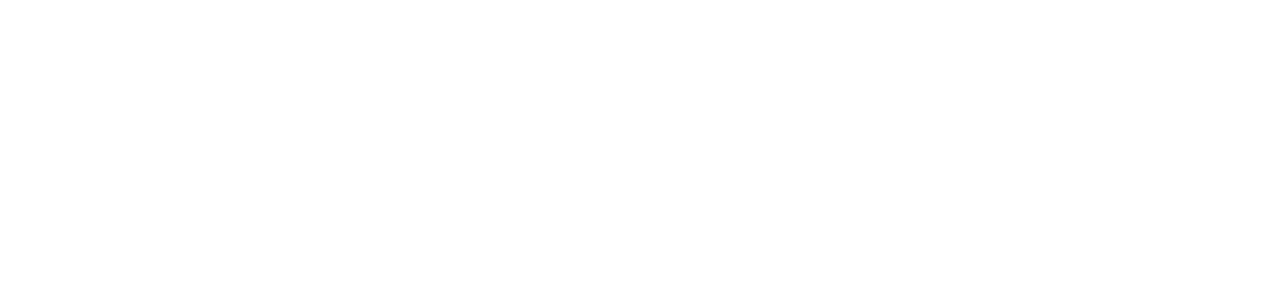
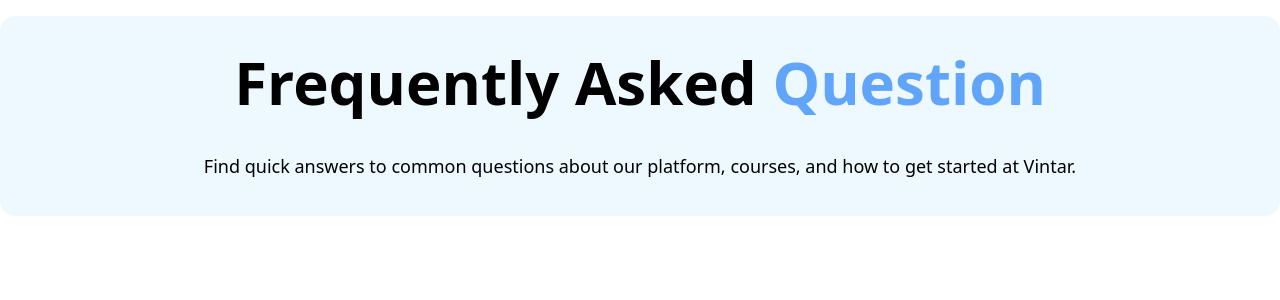
Before and after one commit to Amr3011/courses-website, a React (Vite) app: page /FAQ in a window 1280 px wide. Before the commit this address had no page. Shown: the top 300 px of the page. Built offline with nearby package versions, Linux system fonts and the light colour scheme.

Commit message:
feat: add FAQ page and BannerSec component, update routing in AppRouter

```diff
--- /dev/null
+++ b/src/components/shared/Banner/BannerSec.tsx
@@ -0,0 +1,24 @@
+const BannerSec = ({
+                       title,
+                       paragraph,
+                       colorTitle,
+                   }: {
+    title: string;
+    paragraph?: string;
+    colorTitle?: string;
+}) => {
+    return (
+        <div
+            className=" bg-[#EDF9FF] w-full text-center flex flex-col gap-5 justify-center items-center py-9 rounded-2xl mt-4 mb-7 md:mb-16">
+            <div>
+                <h1 className="text-3xl md:text-6xl font-sans font-bold">{title} <span
+                    className="text-blue-400">{colorTitle}</span></h1>
+
+            </div>
+
+            <p className="text-xs md:text-lg font-sans mt-5">{paragraph}</p>
+        </div>
+    );
+};
+
+export default BannerSec;
--- a/src/components/shared/BannerSec.tsx
+++ /dev/null
@@ -1,16 +0,0 @@
-const BannerSec = ({
-  title,
-  paragraph,
-}: {
-  title: string;
-  paragraph?: string;
-}) => {
-  return (
-    <div className=" bg-[#EDF9FF] w-full text-center flex flex-col gap-5 justify-center items-center py-9 rounded-2xl mt-4 mb-7 md:mb-16">
-      <h1 className="text-3xl md:text-6xl font-bold">{title}</h1>
-      <p className="text-xs md:text-sm font-sans">{paragraph}</p>
-    </div>
-  );
-};
-
-export default BannerSec;
--- /dev/null
+++ b/src/pages/FAQ/FAQ.tsx
@@ -0,0 +1,14 @@
+import BannerSec from "@/components/shared/Banner/BannerSec.tsx";
+
+const Faq = () => {
+    return (
+        <div>
+            <BannerSec
+                title={"Frequently Asked "}
+                colorTitle={"Question"}
+                paragraph={"Find quick answers to common questions about our platform, courses, and how to get started at Vintar."}/>
+        </div>
+    );
+};
+
+export default Faq;
--- a/src/pages/Purchased Courses/All_PurchasedCourses.tsx
+++ b/src/pages/Purchased Courses/All_PurchasedCourses.tsx
@@ -1,4 +1,4 @@
-import BannerSec from "@/components/shared/BannerSec";
+import BannerSec from "@/components/shared/Banner/BannerSec.tsx";
 import CourseIncludes from "@/components/shared/CourseIncludes";
 
 const All_PurchasedCourses = () => {
--- a/src/routes/AppRouter.tsx
+++ b/src/routes/AppRouter.tsx
@@ -2,12 +2,15 @@
 import Courses from "@/pages/Courses/Courses";
 import Home from "@/pages/Home/Home";
 import All_PurchasedCourses from "@/pages/Purchased Courses/All_PurchasedCourses";
+import Faq from "@/pages/FAQ/FAQ.tsx";
 const AppRouter = () => {
   return (
     <Routes>
       <Route path="/" element={<Home />} />
       <Route path="/courses" element={<Courses />} />
       <Route path="/PurchasedCourses" element={<All_PurchasedCourses />} />
+        <Route path="/FAQ" element={<Faq />} />
+
     </Routes>
   );
 };
```
